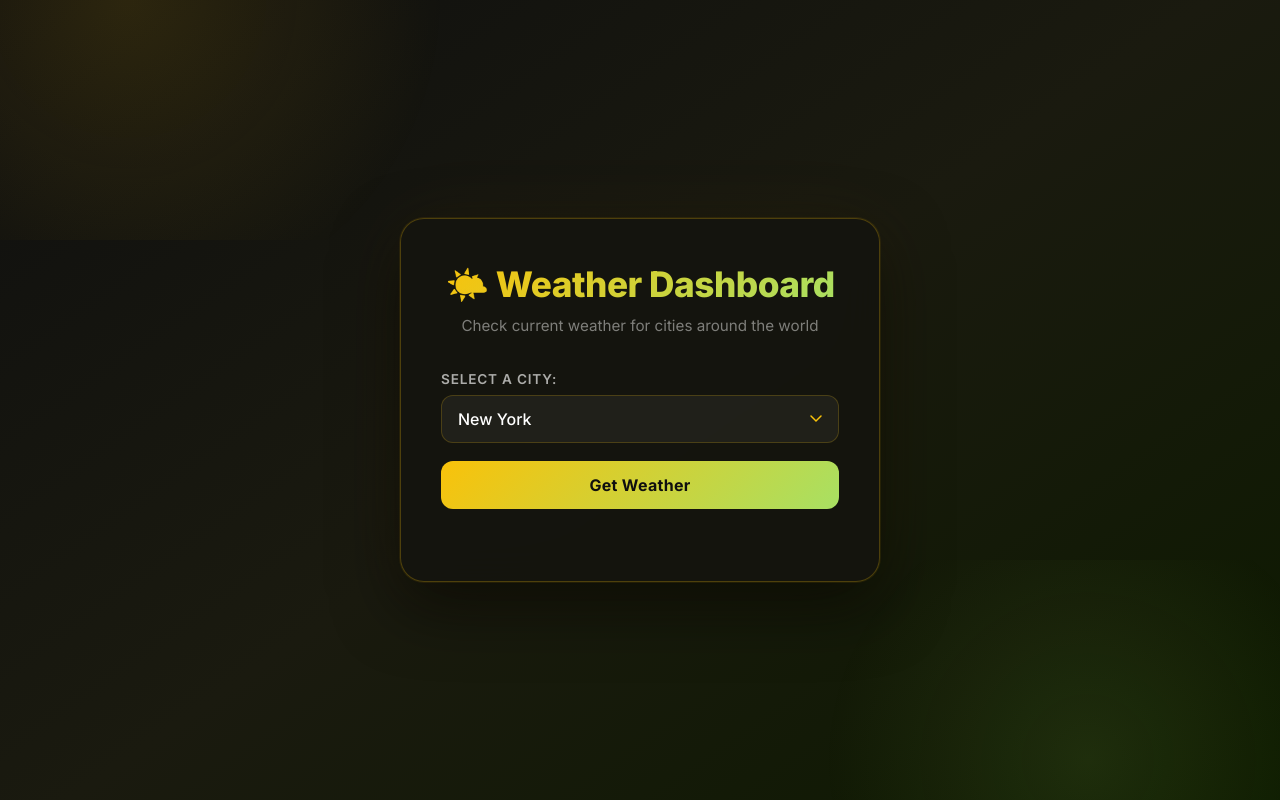
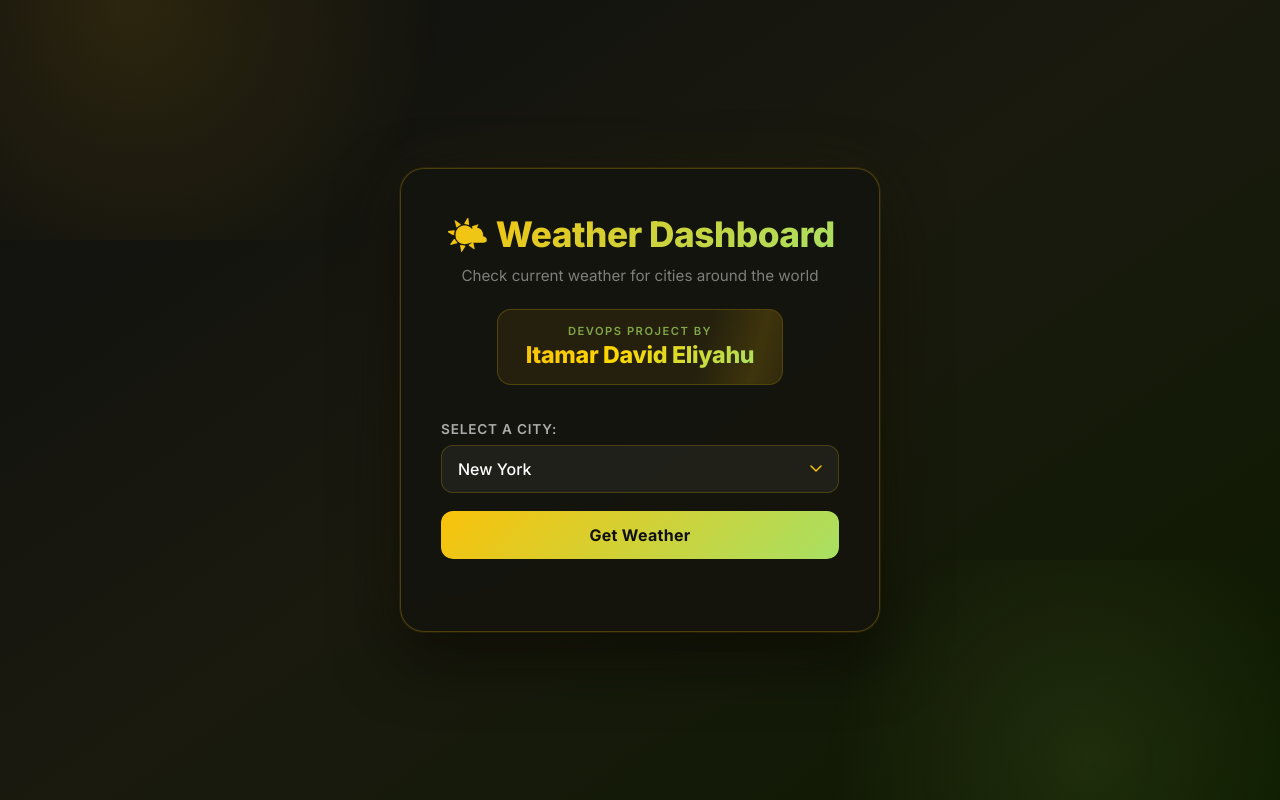
Before and after one commit to itamardavideliyahu-beep/weather-app-frontend, a React (Create React App) app: page / in a window 1280 px wide. Built offline with nearby package versions, Linux system fonts and the light colour scheme.

Commit message:
adding my name to the home page

```diff
--- a/src/App.css
+++ b/src/App.css
@@ -83,6 +83,63 @@ body {
   color: rgba(255, 255, 255, 0.45);
   font-size: 0.95rem;
   font-weight: 400;
+  margin-bottom: 20px;
+}
+
+/* ── Author badge ── */
+
+.author-badge {
+  display: inline-flex;
+  flex-direction: column;
+  align-items: center;
+  gap: 4px;
+  margin-top: 4px;
+  padding: 14px 28px;
+  background: rgba(249, 194, 10, 0.07);
+  border: 1px solid rgba(249, 194, 10, 0.22);
+  border-radius: 14px;
+  position: relative;
+  overflow: hidden;
+}
+
+.author-badge::before {
+  content: '';
+  position: absolute;
+  inset: 0;
+  background: linear-gradient(
+    105deg,
+    transparent 40%,
+    rgba(249, 194, 10, 0.12) 50%,
+    transparent 60%
+  );
+  background-size: 200% 100%;
+  animation: shimmer 3s infinite;
+}
+
+@keyframes shimmer {
+  0%   { background-position: 200% center; }
+  100% { background-position: -200% center; }
+}
+
+.author-label {
+  font-size: 0.7rem;
+  font-weight: 600;
+  text-transform: uppercase;
+  letter-spacing: 1.5px;
+  color: rgba(168, 224, 99, 0.7);
+  position: relative;
+}
+
+.author-name {
+  font-size: 1.45rem;
+  font-weight: 800;
+  background: linear-gradient(135deg, #f9c20a 0%, #ffd700 40%, #a8e063 100%);
+  -webkit-background-clip: text;
+  -webkit-text-fill-color: transparent;
+  background-clip: text;
+  letter-spacing: -0.3px;
+  line-height: 1.2;
+  position: relative;
 }
 
 /* ── Form ── */
--- a/src/App.js
+++ b/src/App.js
@@ -46,6 +46,10 @@ function App() {
         <header className="header">
           <h1>🌤️ Weather Dashboard</h1>
           <p className="subtitle">Check current weather for cities around the world</p>
+          <div className="author-badge">
+            <span className="author-label">DevOps Project by</span>
+            <span className="author-name">Itamar David Eliyahu</span>
+          </div>
         </header>
 
         <form onSubmit={handleSubmit} className="weather-form">
```
